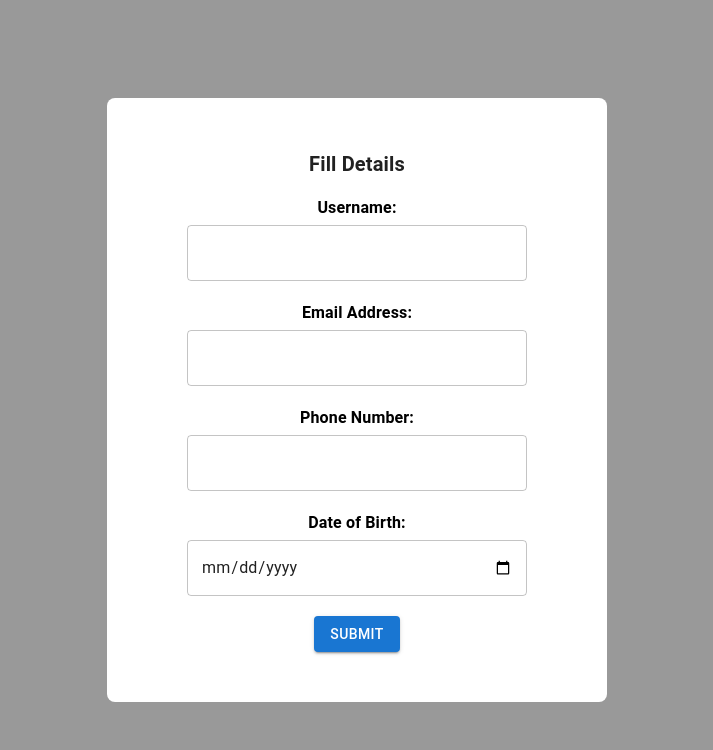
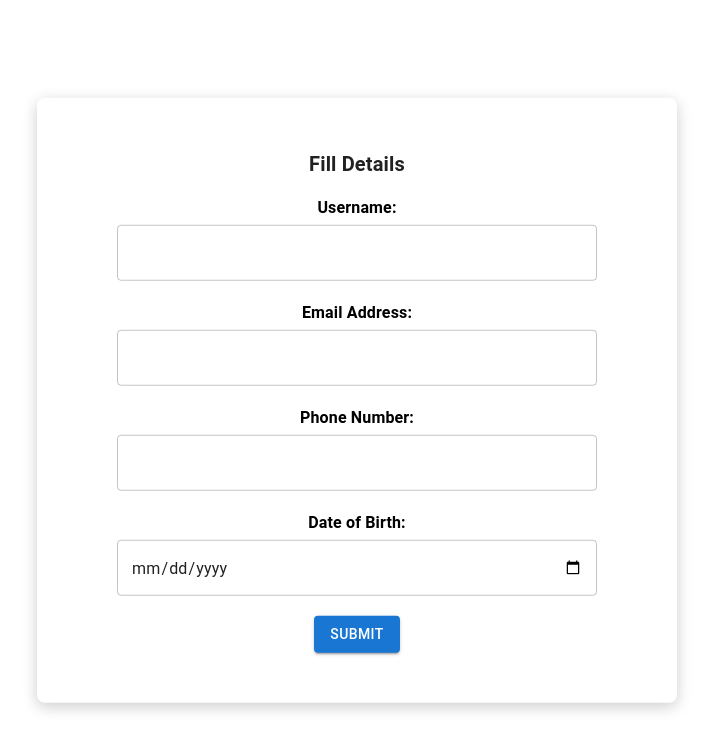
Before and after one commit to Sourav-Basak13/xmodal, a React (Create React App) app: page / in a window 1280 px wide. Both pictures are taken after a click on the button "OPEN FORM". Shown: the top 750 px of the page, without its empty margins (283-996 px from the left). Built offline with nearby package versions, Linux system fonts and the light colour scheme.

Commit message:
completed xmodal

```diff
--- a/src/ui/CustomModal.tsx
+++ b/src/ui/CustomModal.tsx
@@ -1,63 +1,47 @@
-// CustomModal.tsx
-import React, { useEffect, useRef } from "react";
-
-interface CustomModalProps {
-  open: boolean;
-  onClose: () => void;
-  children: React.ReactNode;
-}
+import React, { PropsWithChildren, useEffect, useRef } from "react";
 
 export default function CustomModal({
   open,
   onClose,
   children,
-}: CustomModalProps) {
+}: PropsWithChildren<{ open: boolean; onClose: () => void }>) {
   const modalRef = useRef<HTMLDivElement>(null);
 
-  // Close on outside click
   useEffect(() => {
-    function handleClickOutside(e: MouseEvent) {
+    function handleRootClick(e: MouseEvent) {
       if (modalRef.current && !modalRef.current.contains(e.target as Node)) {
         onClose();
       }
     }
-    if (open) {
-      document.addEventListener("mousedown", handleClickOutside);
+    const root = document.getElementById("root");
+    if (open && root) {
+      root.addEventListener("click", handleRootClick);
     }
     return () => {
-      document.removeEventListener("mousedown", handleClickOutside);
+      if (root) {
+        root.removeEventListener("click", handleRootClick);
+      }
     };
   }, [open, onClose]);
 
-  if (!open) return null; // <— Removes it from DOM when closed
+  if (!open) return null;
 
   return (
     <div
+      ref={modalRef}
       style={{
         position: "fixed",
-        top: 0,
-        left: 0,
-        width: "100%",
-        height: "100%",
-        background: "rgba(0,0,0,0.4)",
-        display: "flex",
-        alignItems: "center",
-        justifyContent: "center",
-        zIndex: 9999,
+        top: "50%",
+        left: "50%",
+        transform: "translate(-50%, -50%)",
+        background: "#fff",
+        padding: "20px",
+        borderRadius: "8px",
+        boxShadow: "0 4px 15px rgba(0,0,0,0.2)",
+        zIndex: 1000,
       }}
     >
-      <div
-        ref={modalRef}
-        style={{
-          background: "#fff",
-          padding: "20px",
-          borderRadius: "8px",
-          maxWidth: "500px",
-          width: "100%",
-        }}
-      >
-        {children}
-      </div>
+      {children}
     </div>
   );
 }
```
